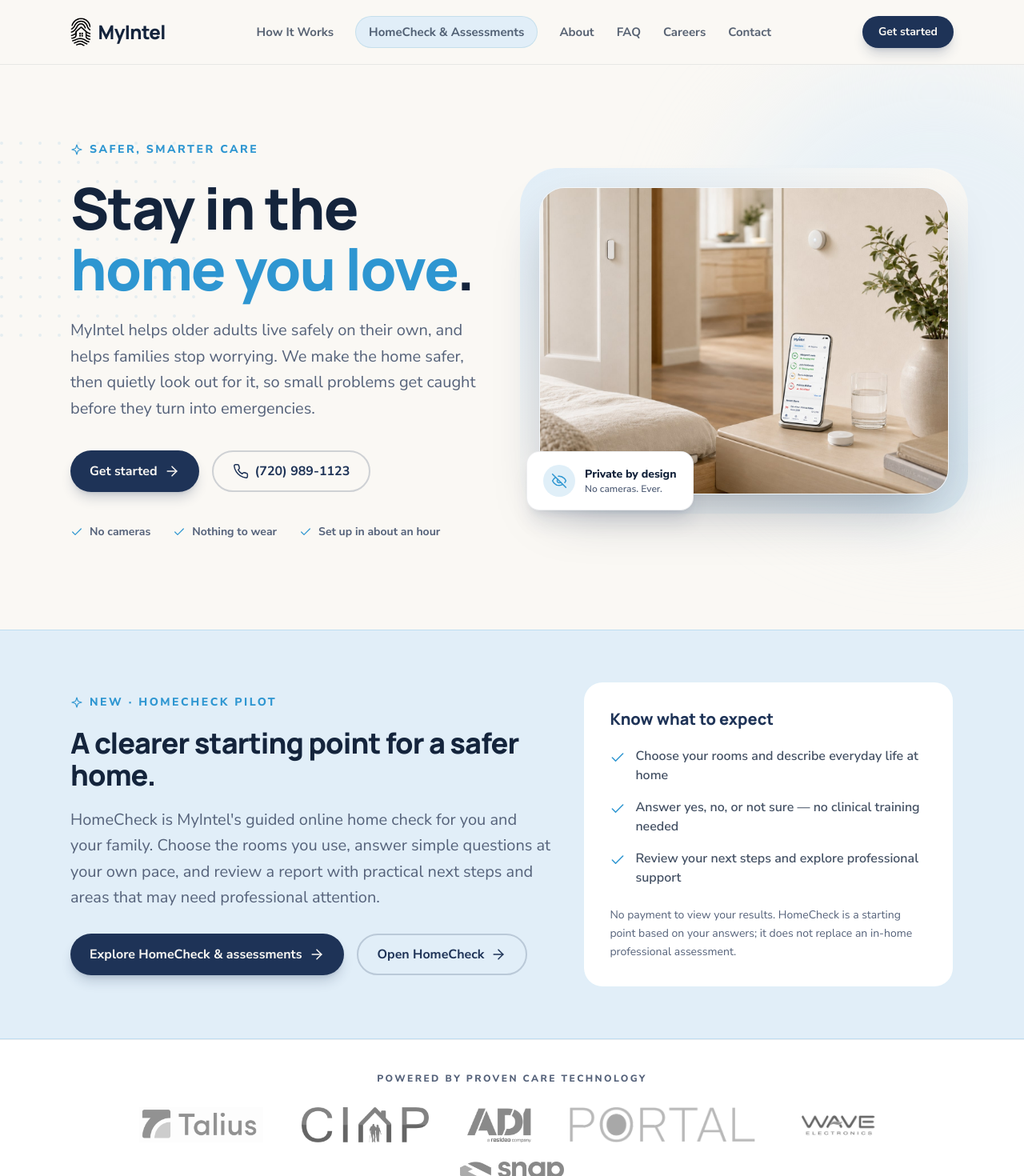
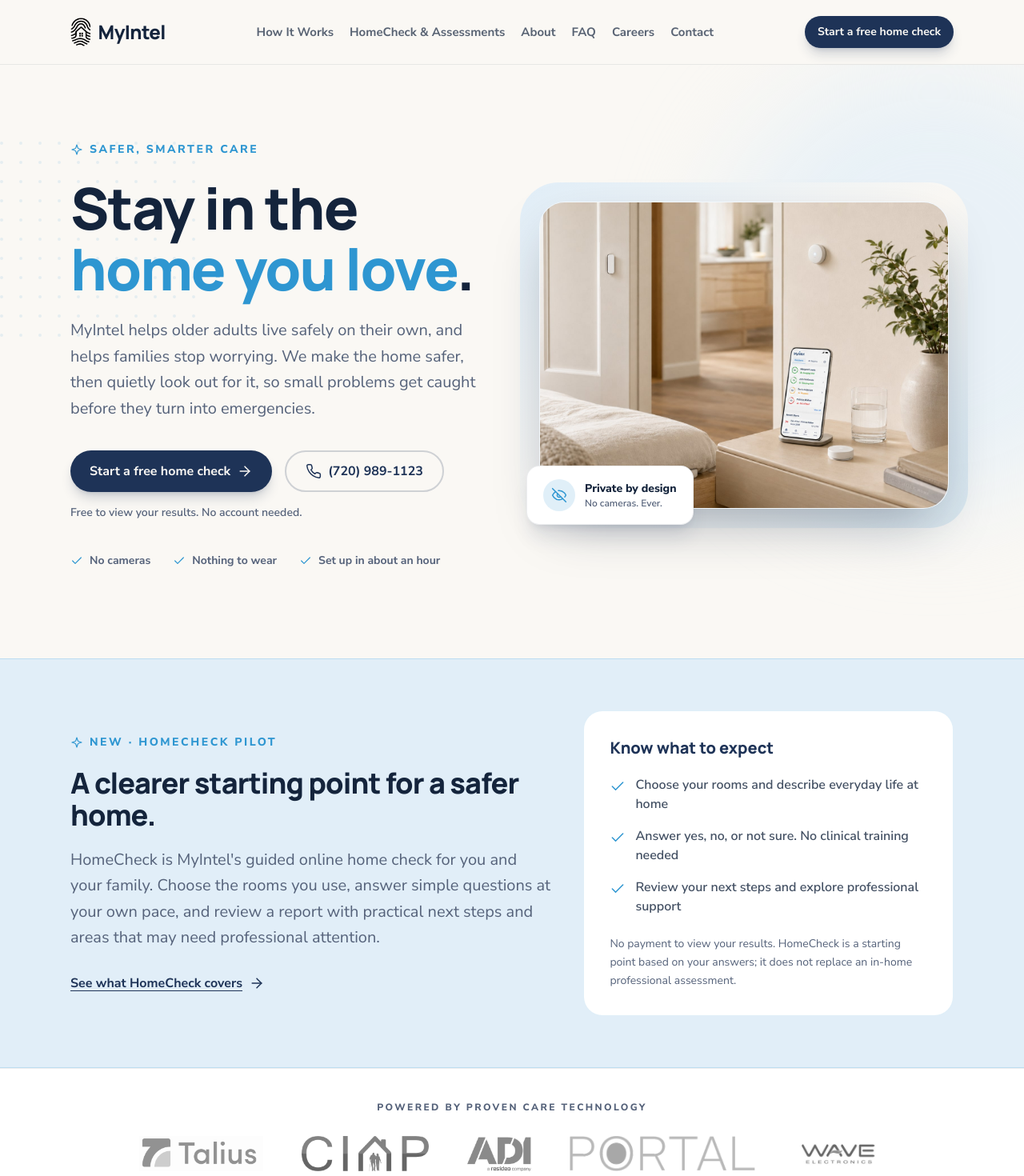
Before and after one commit to MyIntelHome/MyIntel-Website, a Next.js app: page / in a window 1280 px wide. Shown: the top 1470 px of the page at 80% size. Built offline with nearby package versions, Linux system fonts and the light colour scheme.

Commit message:
Make HomeCheck the main website entry and reduce competing CTAs
* Make free HomeCheck the primary marketing call to action

* Reduce competing calls to action and clarify each page's next step

```diff
--- a/src/app/assessments/page.tsx
+++ b/src/app/assessments/page.tsx
@@ -1,6 +1,5 @@
 import type { Metadata } from "next";
 import { site } from "@/lib/site";
-import { CtaBand } from "@/components/CtaBand";
 import { PageHero } from "@/components/PageHero";
 import { Photo } from "@/components/Photo";
 import {
@@ -15,7 +14,6 @@ import {
   PersonStanding,
   Phone,
   Shield,
-  Wrench,
 } from "@/components/icons";
 
 export const metadata: Metadata = {
@@ -103,7 +101,7 @@ export default function AssessmentsPage() {
               No account is needed to view results; sign in if you want to save to your account.
             </p>
             <a href={site.homeCheckUrl} className="btn-primary mt-7">
-              Open HomeCheck <ArrowRight className="h-5 w-5" />
+              Start a free home check <ArrowRight className="h-5 w-5" />
             </a>
             <p className="mt-4 text-sm font-bold text-clay">No payment to view your results.</p>
             <p className="mt-4 text-sm leading-relaxed text-clay">
@@ -127,8 +125,8 @@ export default function AssessmentsPage() {
               You do not need to finish HomeCheck before contacting us. Visit options,
               availability and any costs are confirmed with our team.
             </p>
-            <a href={site.phoneHref} className="btn-outline mt-7">
-              <Phone className="h-5 w-5" /> Discuss a professional assessment
+            <a href={`${site.homeCheckUrl}/?view=help`} className="btn-outline mt-7">
+              Request a professional assessment <ArrowRight className="h-5 w-5 shrink-0" />
             </a>
             <a href="#professional-assessment" className="mt-5 block font-bold text-blue underline underline-offset-4">
               See what a professional visit covers
@@ -285,7 +283,7 @@ export default function AssessmentsPage() {
               <Phone className="h-5 w-5" />
               Call {site.phone}
             </a>
-            <a href={site.emailHref} className="btn-outline">
+            <a href={site.emailHref} className="inline-flex items-center gap-2 font-bold text-navy underline underline-offset-4">
               <Mail className="h-5 w-5" />
               {site.email}
             </a>
@@ -293,42 +291,6 @@ export default function AssessmentsPage() {
         </div>
       </section>
 
-      {/* Smart install teaser */}
-      <section className="container-x section">
-        <div className="card flex flex-col items-start justify-between gap-8 p-10 md:flex-row md:items-center">
-          <div className="flex items-start gap-5">
-            <span className="grid h-14 w-14 shrink-0 place-items-center rounded-2xl bg-sky text-navy">
-              <Wrench className="h-7 w-7" />
-            </span>
-            <div>
-              <h3 className="font-display text-2xl font-extrabold text-ink">
-                Then we make the changes
-              </h3>
-              <p className="mt-2 max-w-xl leading-relaxed text-clay">
-                Grab bars and better lighting, and where it earns its keep,
-                technology like fall detection, lights that come on by
-                themselves, and door locks that don&apos;t need a key. We
-                install it and we teach you how to use it, so it doesn&apos;t
-                sit there unused.
-              </p>
-            </div>
-          </div>
-          <a
-            href={site.waitlistUrl}
-            target="_blank"
-            rel="noopener noreferrer"
-            className="btn-accent shrink-0"
-          >
-            Get started
-            <ArrowRight className="h-5 w-5" />
-          </a>
-        </div>
-      </section>
-
-      <CtaBand
-        title="Schedule a Home Safety Assessment"
-        body="Talk to a home safety expert today. One visit can prevent the fall that changes everything."
-      />
     </>
   );
 }
--- a/src/app/careers/page.tsx
+++ b/src/app/careers/page.tsx
@@ -1,6 +1,5 @@
 import type { Metadata } from "next";
 import { site } from "@/lib/site";
-import { CtaBand } from "@/components/CtaBand";
 import { PageHero } from "@/components/PageHero";
 import {
   ArrowRight,
@@ -125,10 +124,6 @@ export default function CareersPage() {
         </div>
       </section>
 
-      <CtaBand
-        title="Ready to join the team?"
-        body="Send us a note about your background and certifications. We respond to every application personally."
-      />
     </>
   );
 }
--- a/src/app/how-it-works/page.tsx
+++ b/src/app/how-it-works/page.tsx
@@ -392,7 +392,7 @@ export default function HowItWorksPage() {
         </div>
       </section>
 
-      {/* Under the hood — the real technical detail */}
+      {/* Under the hood , the real technical detail */}
       <section className="container-x section">
         <div className="max-w-2xl">
           <p className="eyebrow">Under the hood</p>
@@ -461,9 +461,9 @@ export default function HowItWorksPage() {
               href={site.waitlistUrl}
               target="_blank"
               rel="noopener noreferrer"
-              className="btn-accent mt-9"
+              className="mt-9 inline-flex items-center gap-2 font-bold text-cream underline underline-offset-4"
             >
-              Get started
+              Join the founding homes list
               <ArrowRight className="h-5 w-5" />
             </a>
           </div>
@@ -498,8 +498,8 @@ export default function HowItWorksPage() {
       </section>
 
       <CtaBand
-        title="Still have questions?"
-        body="That's normal, and we'd rather answer them than have you guess. Call us, or tell us about your situation and we'll get back to you."
+        title="Start with your home"
+        body="Take the free home check to find a clear starting point before deciding what support or technology you need. There's no payment to see your results."
       />
     </>
   );
--- a/src/app/page.tsx
+++ b/src/app/page.tsx
@@ -166,14 +166,14 @@ export default function HomePage() {
               out for it, so small problems get caught before they turn into
               emergencies.
             </p>
-            <div className="mt-9 flex flex-col gap-4 sm:flex-row">
+            <div className="mt-9 flex flex-col gap-4 sm:flex-row sm:flex-wrap">
               <a
-                href={site.waitlistUrl}
+                href={site.homeCheckUrl}
                 target="_blank"
                 rel="noopener noreferrer"
                 className="btn-primary"
               >
-                Get started
+                Start a free home check
                 <ArrowRight className="h-5 w-5" />
               </a>
               <a href={site.phoneHref} className="btn-outline">
@@ -181,6 +181,9 @@ export default function HomePage() {
                 {site.phone}
               </a>
             </div>
+            <p className="mt-4 text-sm font-semibold text-clay">
+              Free to view your results. No account needed.
+            </p>
             <ul className="mt-10 flex flex-wrap gap-x-7 gap-y-3 text-sm font-bold text-clay">
               {["No cameras", "Nothing to wear", "Set up in about an hour"].map(
                 (item) => (
@@ -235,19 +238,17 @@ export default function HomePage() {
               Choose the rooms you use, answer simple questions at your own pace, and
               review a report with practical next steps and areas that may need professional attention.
             </p>
-            <div className="mt-7 flex flex-col gap-4 sm:flex-row sm:flex-wrap">
-              <Link href="/assessments" className="btn-primary">
-                Explore HomeCheck &amp; assessments <ArrowRight className="h-5 w-5" />
-              </Link>
-              <a href={site.homeCheckUrl} className="btn-outline">
-                Open HomeCheck <ArrowRight className="h-5 w-5" />
-              </a>
-            </div>
+            <Link
+              href="/assessments"
+              className="mt-7 inline-flex items-center gap-2 font-bold text-navy underline underline-offset-4"
+            >
+              See what HomeCheck covers <ArrowRight className="h-5 w-5 shrink-0" />
+            </Link>
           </div>
           <div className="rounded-3xl border border-blue/15 bg-white p-7 sm:p-8">
             <p className="font-display text-xl font-extrabold text-navy">Know what to expect</p>
             <ul className="mt-5 space-y-4">
-              {["Choose your rooms and describe everyday life at home", "Answer yes, no, or not sure — no clinical training needed", "Review your next steps and explore professional support"].map((item) => (
+              {["Choose your rooms and describe everyday life at home", "Answer yes, no, or not sure. No clinical training needed", "Review your next steps and explore professional support"].map((item) => (
                 <li key={item} className="flex items-start gap-3">
                   <Check className="mt-1 h-5 w-5 shrink-0 text-blue" />
                   <span className="font-semibold text-ink/80">{item}</span>
@@ -336,7 +337,7 @@ export default function HomePage() {
         </div>
       </section>
 
-      {/* The offer — what you get */}
+      {/* The offer , what you get */}
       <section className="section">
         <div className="container-x grid items-center gap-14 lg:grid-cols-2">
           <div className="relative">
@@ -385,8 +386,8 @@ export default function HomePage() {
               In-home visits in {site.serviceAreas.join(" and ")}
             </p>
             <div className="mt-6">
-              <Link href="/assessments" className="btn-primary">
-                Book a home safety visit
+              <Link href="/assessments#professional-assessment" className="inline-flex items-center gap-2 font-bold text-navy underline underline-offset-4">
+                Learn about professional home assessments
                 <ArrowRight className="h-5 w-5" />
               </Link>
             </div>
@@ -656,7 +657,7 @@ export default function HomePage() {
 
       <CtaBand
         title="Not sure where to start?"
-        body="Start with a home safety visit. About an hour, no pressure, and you'll know exactly what would make the home safer."
+        body="Answer a few simple questions about the home and get a clear starting point. It's free, and there's no payment to see your results."
       />
     </>
   );
--- a/src/components/CtaBand.tsx
+++ b/src/components/CtaBand.tsx
@@ -1,9 +1,9 @@
 import { site } from "@/lib/site";
-import { ArrowRight, Phone } from "@/components/icons";
+import { ArrowRight } from "@/components/icons";
 
 export function CtaBand({
   title = "Stay independent. Stay safe. Stay home.",
-  body = "Tell us a little about your situation, or just call and talk it through with a real person. There's no cost to ask.",
+  body = "Answer a few simple questions about the home and get a clear starting point. It's free, and there's no payment to see your results.",
 }: {
   title?: string;
   body?: string;
@@ -25,19 +25,21 @@ export function CtaBand({
         </p>
         <div className="mt-9 flex flex-col items-center justify-center gap-4 sm:flex-row">
           <a
-            href={site.waitlistUrl}
+            href={site.homeCheckUrl}
             target="_blank"
             rel="noopener noreferrer"
             className="btn-accent"
           >
-            Get started
+            Start a free home check
             <ArrowRight className="h-5 w-5" />
           </a>
-          <a href={site.phoneHref} className="btn-light">
-            <Phone className="h-5 w-5" />
-            {site.phone}
+        </div>
+        <p className="mt-5 text-sm text-cream/75">
+          Prefer to talk?{" "}
+          <a href={site.phoneHref} className="font-bold text-cream underline underline-offset-4">
+            Call {site.phone}
           </a>
-        </div>
+        </p>
       </div>
     </section>
   );
--- a/src/components/Footer.tsx
+++ b/src/components/Footer.tsx
@@ -14,14 +14,6 @@ export function Footer() {
             families in the loop, so everyone can stay independent, stay safe,
             and stay home.
           </p>
-          <a
-            href={site.waitlistUrl}
-            target="_blank"
-            rel="noopener noreferrer"
-            className="btn-light mt-6 text-sm"
-          >
-            Get started
-          </a>
         </div>
 
         <div>
--- a/src/components/Header.tsx
+++ b/src/components/Header.tsx
@@ -18,12 +18,12 @@ export function Header() {
           <Logo />
         </Link>
 
-        <nav className="hidden items-center gap-7 lg:flex" aria-label="Main">
+        <nav className="hidden items-center gap-5 xl:flex" aria-label="Main">
           {nav.map((item) => (
             <Link
               key={item.href}
               href={item.href}
-              className={`text-[15px] font-bold transition-colors hover:text-navy ${item.href === "/assessments" ? "rounded-full bg-sky px-4 py-2 ring-1 ring-blue/25" : ""} ${
+              className={`whitespace-nowrap text-[15px] font-bold transition-colors hover:text-navy ${
                 pathname === item.href ? "text-navy" : "text-ink/70"
               }`}
             >
@@ -32,20 +32,20 @@ export function Header() {
           ))}
         </nav>
 
-        <div className="hidden lg:block">
+        <div className="hidden xl:block">
           <a
-            href={site.waitlistUrl}
+            href={site.homeCheckUrl}
             target="_blank"
             rel="noopener noreferrer"
-            className="btn-primary !px-5 !py-2.5 text-sm"
+            className="btn-primary whitespace-nowrap !px-4 !py-2.5 text-sm"
           >
-            Get started
+            Start a free home check
           </a>
         </div>
 
         <button
           type="button"
-          className="rounded-lg p-2 text-ink lg:hidden"
+          className="rounded-lg p-2 text-ink xl:hidden"
           aria-expanded={open}
           aria-label={open ? "Close menu" : "Open menu"}
           onClick={() => setOpen((v) => !v)}
@@ -56,7 +56,7 @@ export function Header() {
 
       {open && (
         <nav
-          className="border-t border-ink/8 bg-cream px-5 pb-6 pt-2 lg:hidden"
+          className="border-t border-ink/8 bg-cream px-5 pb-6 pt-2 xl:hidden"
           aria-label="Mobile"
         >
           <ul className="flex flex-col">
@@ -65,7 +65,7 @@ export function Header() {
                 <Link
                   href={item.href}
                   onClick={() => setOpen(false)}
-                  className={`block border-b border-ink/5 py-3.5 text-lg font-bold ${item.href === "/assessments" ? "mt-2 rounded-xl bg-sky px-4 ring-1 ring-blue/25" : ""} ${
+                  className={`block border-b border-ink/5 py-3.5 text-lg font-bold ${
                     pathname === item.href ? "text-navy" : "text-ink/80"
                   }`}
                 >
@@ -75,12 +75,12 @@ export function Header() {
             ))}
           </ul>
           <a
-            href={site.waitlistUrl}
+            href={site.homeCheckUrl}
             target="_blank"
             rel="noopener noreferrer"
             className="btn-primary mt-5 w-full"
           >
-            Get started
+            Start a free home check
           </a>
         </nav>
       )}
```
Also changed, not shown: src/app/contact/page.tsx (+3 -26 lines).
